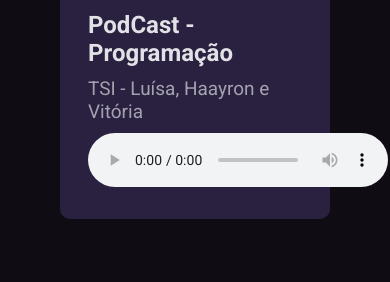
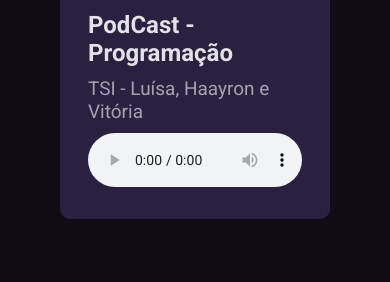
Before and after one commit to vitoriateixeiraa/podcast-tsi, a plain HTML site: page index.html in a window 390 px wide. Shown: the part 175-457 px from the top of the page. Drawn offline with Linux system fonts and the light colour scheme.

Commit message:
ajustando responsividade

```diff
--- a/styles.css
+++ b/styles.css
@@ -80,6 +80,15 @@ body * {
 }
 
 @media (max-width: 670px) {
+  /* ... */
+
+  audio {
+    width: 100%;
+  }
+}
+
+
+@media (max-width: 670px) {
   #app {
     display: flex;
     flex-direction: column;
```
